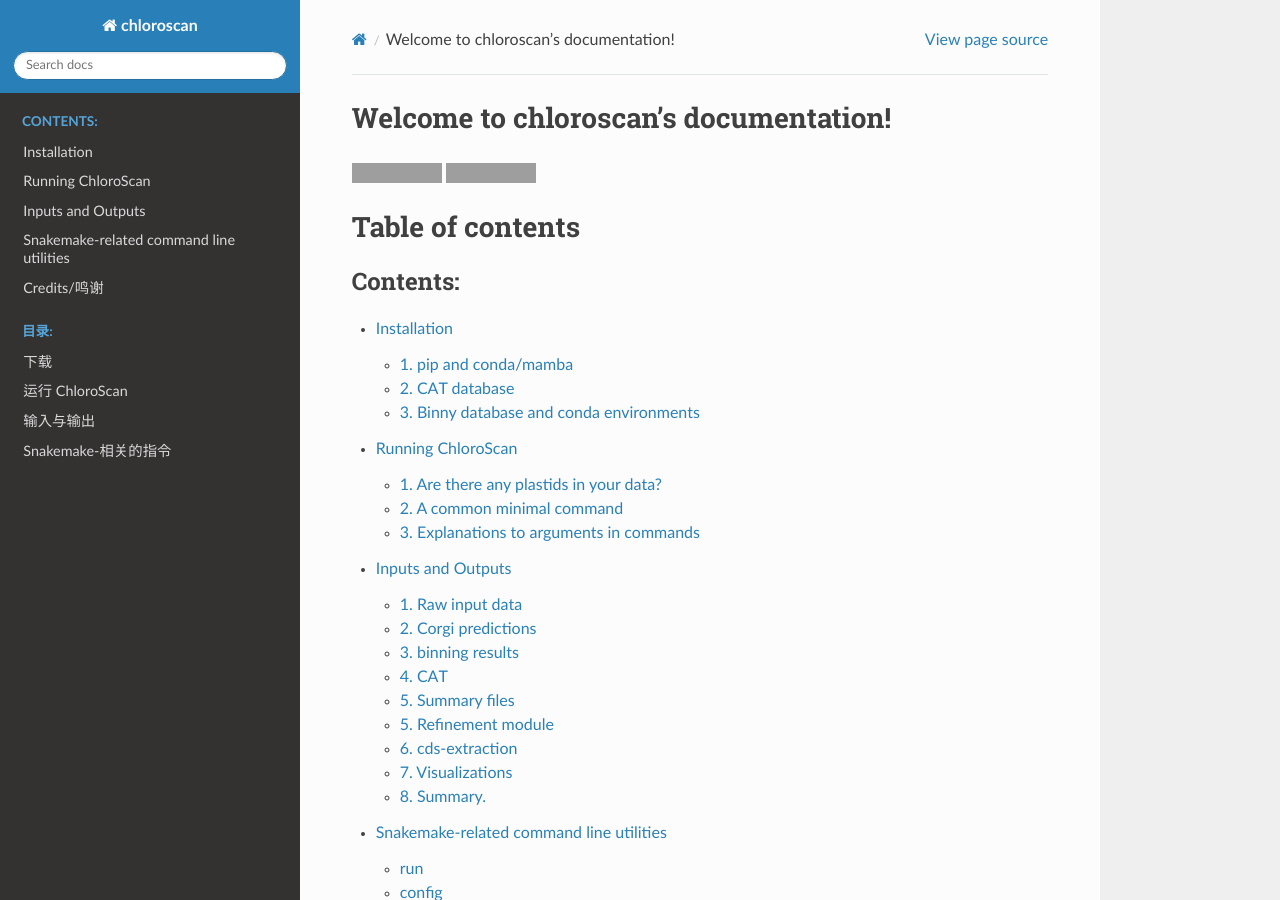
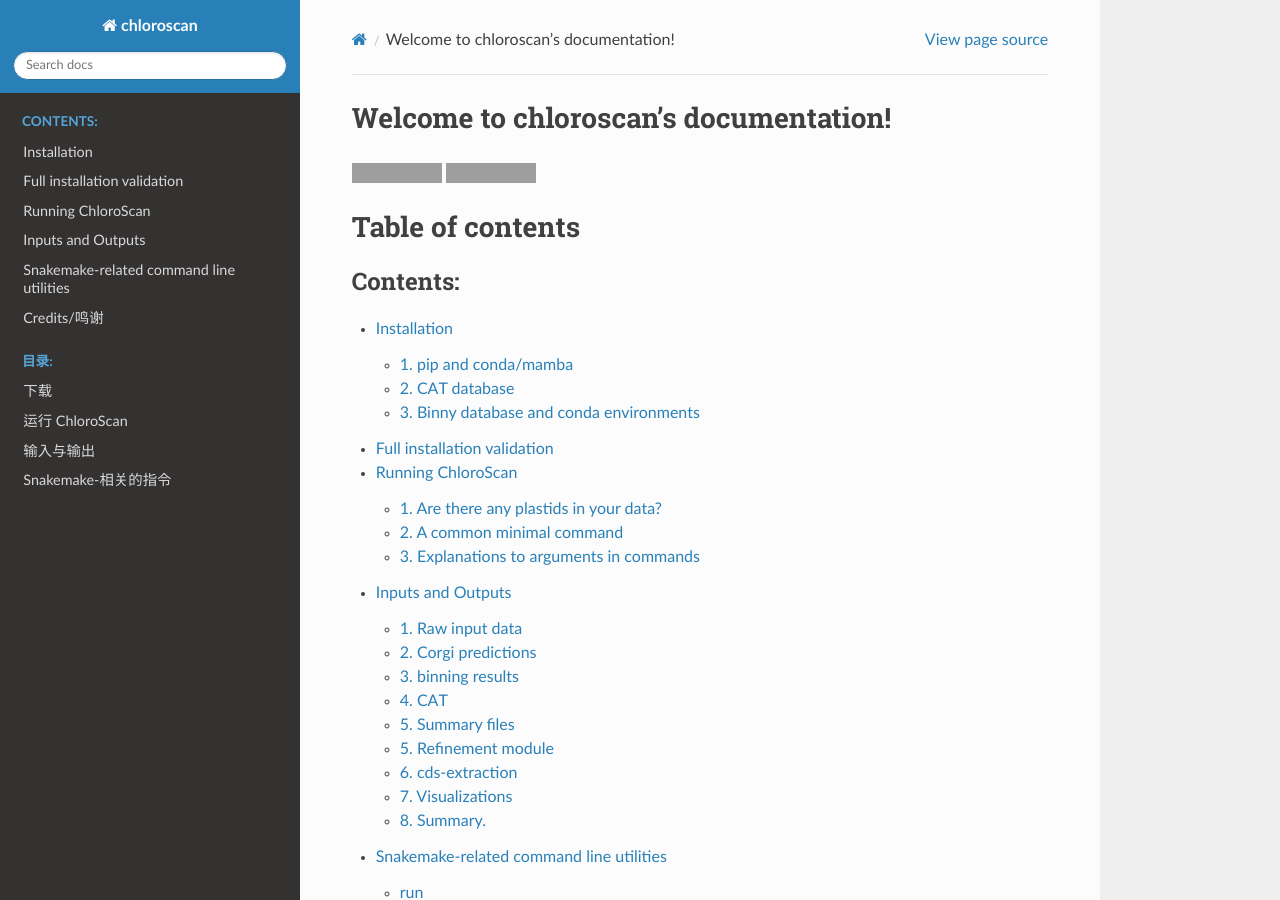
Before and after one commit to Andyargueasae/chloroscan, a Sphinx documentation site: the page built from docs/source/index.rst, in a window 1280 px wide and 900 px high. Built offline with Sphinx 7.4.7 and the Read the Docs theme 3.1.0, drawn with Linux system fonts in a browser that asks for light colours; grey boxes are pictures that could not be loaded.

Commit message:
Link full validation guide from docs index

```diff
--- a/docs/source/index.rst
+++ b/docs/source/index.rst
@@ -18,6 +18,7 @@ Table of contents
    :caption: Contents:
 
    main/installation
+   main/full_validation
    main/how_to_run
    main/inputs_and_outputs
    main/snk_cli
```
